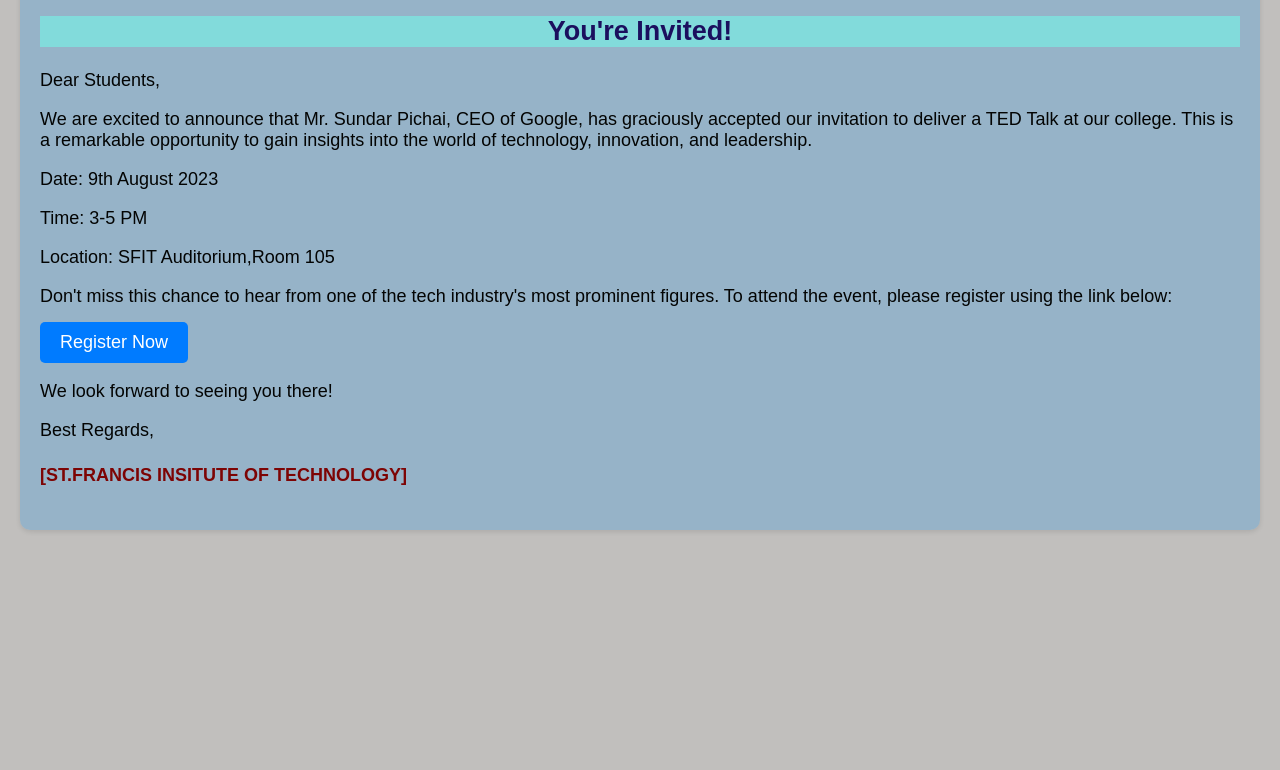
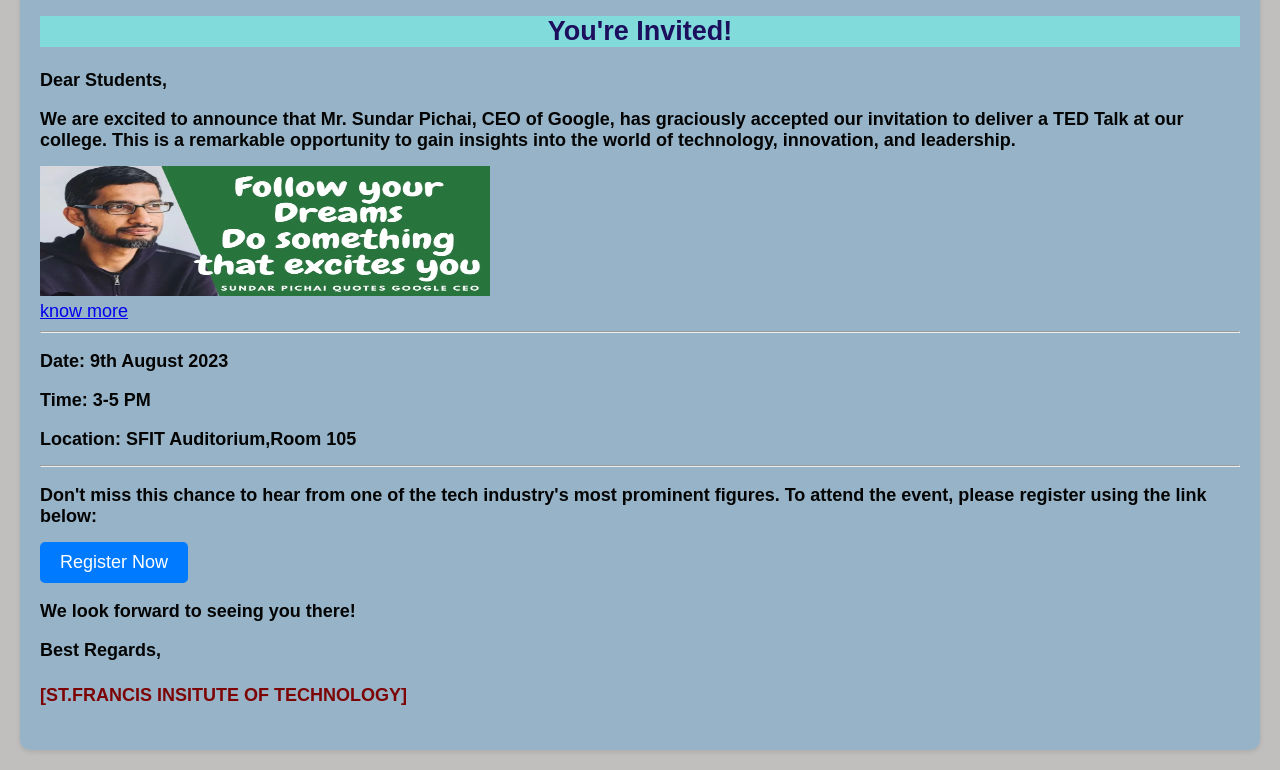
Before and after one commit to dmelloaries/Speechtalk-invite, a plain HTML site: page index.html in a window 1280 px wide. Shown: the part 179-949 px from the top of the page. Before the commit the page ends 800 px from the top, so only its background shows below. Drawn offline with Linux system fonts and the light colour scheme.

Commit message:
Update index.html

```diff
--- a/index.html
+++ b/index.html
@@ -43,7 +43,7 @@
 
     }
     p {
-        font-weight: 300;
+        font-weight: bold;
       margin-bottom: 15px;
       color: #030403;
     }
@@ -58,11 +58,17 @@
 
     <h2>You're Invited!</h2>
     <p>Dear Students,</p>
+
     <p>We are excited to announce that Mr. Sundar Pichai, CEO of Google, has graciously accepted our invitation to deliver a TED Talk at our college. This is a remarkable opportunity to gain insights into the world of technology, innovation, and leadership.</p>
+    <img src="./pichai.png" height="130" width="450"/><br/>
+    <a href="https://en.wikipedia.org/wiki/Sundar_Pichai">know more</a>
+    <hr/>
     <p>Date: 9th August 2023</p>
     <p>Time: 3-5 PM</p>
     <p>Location: SFIT Auditorium,Room 105</p>
+    <hr/>
     <p>Don't miss this chance to hear from one of the tech industry's most prominent figures. To attend the event, please register using the link below:</p>
+
     <a class="button" href="https://www.sfit.ac.in/">Register Now</a>
     <p>We look forward to seeing you there!</p>
     <p>Best Regards,</p>
```
